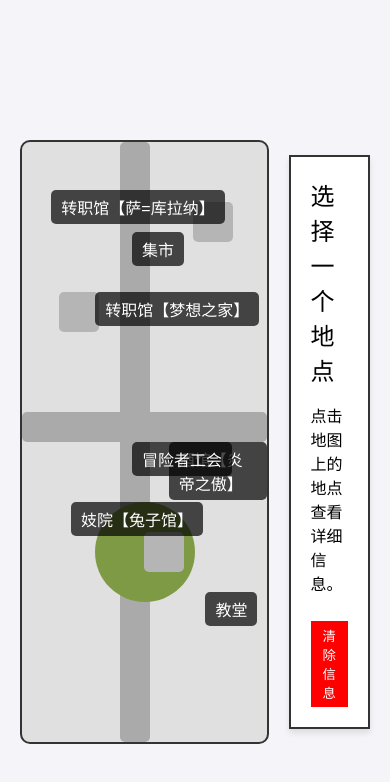
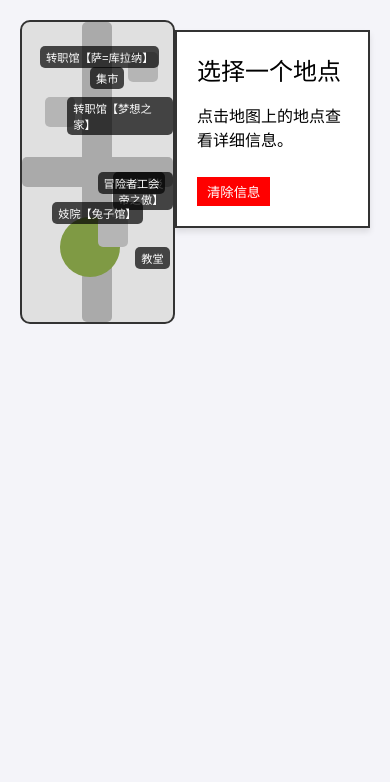
Before and after one commit to dianlang/trpg-map, a plain HTML site: page index.html in a window 390 px wide. Drawn offline with Linux system fonts and the light colour scheme.

Commit message:
Add files via upload

```diff
--- a/index.html
+++ b/index.html
@@ -12,39 +12,48 @@
             padding: 20px;
             display: flex;
             justify-content: center;
-            align-items: center;
+            align-items: flex-start;
             height: 100vh;
         }
+
         h1 {
             text-align: center;
             width: 100%;
         }
+
+        /* 地图容器 */
         .map-container {
             position: relative;
-            width: 800px;
+            width: 100%;
+            max-width: 800px;
             height: 600px;
             background-color: #e0e0e0;
             border: 2px solid #333;
             border-radius: 10px;
+            margin-bottom: 20px;
         }
-        /* 添加道路样式 */
+
+        /* 道路样式 */
         .road {
             position: absolute;
             background-color: #aaa;
             border-radius: 5px;
         }
+
         .vertical-road {
             width: 30px;
             height: 100%;
             left: 40%;
             top: 0;
         }
+
         .horizontal-road {
             height: 30px;
             width: 100%;
             top: 45%;
         }
-        /* 添加绿地样式 */
+
+        /* 绿地样式 */
         .park {
             position: absolute;
             width: 100px;
@@ -54,7 +63,8 @@
             top: 60%;
             left: 30%;
         }
-        /* 添加建筑样式 */
+
+        /* 建筑物样式 */
         .building {
             position: absolute;
             width: 40px;
@@ -62,19 +72,23 @@
             background-color: #b5b5b5;
             border-radius: 5px;
         }
+
         .castle {
             left: 70%;
             top: 10%;
         }
+
         .temple {
             left: 15%;
             top: 25%;
         }
+
         .shop {
             left: 50%;
             top: 65%;
         }
 
+        /* 地点标签 */
         .location {
             position: absolute;
             padding: 5px 10px;
@@ -82,19 +96,23 @@
             color: white;
             border-radius: 5px;
             cursor: pointer;
+            font-size: 1em;
         }
+
         .details-container {
-            width: 35%;
-            margin-left: 20px;
+            width: 100%;
+            max-width: 350px;
             padding: 20px;
             background-color: white;
             border: 2px solid #333;
             box-shadow: 0 4px 6px rgba(0, 0, 0, 0.1);
         }
+
         .location-name {
             font-size: 1.5em;
             margin-bottom: 15px;
         }
+
         .close-btn {
             background-color: red;
             color: white;
@@ -102,6 +120,61 @@
             padding: 5px 10px;
             cursor: pointer;
             margin-top: 10px;
+        }
+
+        /* 响应式布局调整 */
+        @media (max-width: 768px) {
+            .map-container {
+                height: 400px; /* 在手机屏幕下缩小地图高度 */
+            }
+
+            .details-container {
+                max-width: 90%;
+                margin-top: 10px;
+            }
+
+            /* 地图位置缩放，防止元素重叠 */
+            .location {
+                font-size: 0.8em;
+                padding: 3px 7px;
+            }
+
+            .park {
+                width: 80px;
+                height: 80px;
+                top: 65%;
+                left: 25%;
+            }
+
+            .building {
+                width: 35px;
+                height: 35px;
+            }
+        }
+
+        @media (max-width: 480px) {
+            .map-container {
+                height: 300px; /* 更小的屏幕下进一步调整 */
+            }
+
+            .details-container {
+                max-width: 100%;
+            }
+
+            .location {
+                font-size: 0.7em; /* 更小字体，适应小屏幕 */
+                padding: 3px 6px;
+            }
+
+            .park {
+                width: 60px;
+                height: 60px;
+            }
+
+            .building {
+                width: 30px;
+                height: 30px;
+            }
         }
     </style>
 </head>
@@ -123,7 +196,7 @@
         <div class="location" style="top: 8%; left: 12%;" onclick="showInfo('转职馆【萨=库拉纳】')">转职馆【萨=库拉纳】</div>
         <div class="location" style="top: 25%; left: 30%;" onclick="showInfo('转职馆【梦想之家】')">转职馆【梦想之家】</div>
         <div class="location" style="top: 50%; left: 60%;" onclick="showInfo('酒馆【炎帝之傲】')">酒馆【炎帝之傲】</div>
-        <div class="location" style="top: 50%; left: 45%;" onclick="showInfo('冒险者工会')">冒险者工会</div>
+        <div class="location" style="top: 50%; left: 50%;" onclick="showInfo('冒险者工会')">冒险者工会</div>
         <div class="location" style="top: 15%; left: 45%;" onclick="showInfo('集市')">集市</div>
         <div class="location" style="top: 60%; left: 20%;" onclick="showInfo('妓院【兔子馆】')">妓院【兔子馆】</div>
         <div class="location" style="top: 75%; left: 75%;" onclick="showInfo('教堂')">教堂</div>
```
